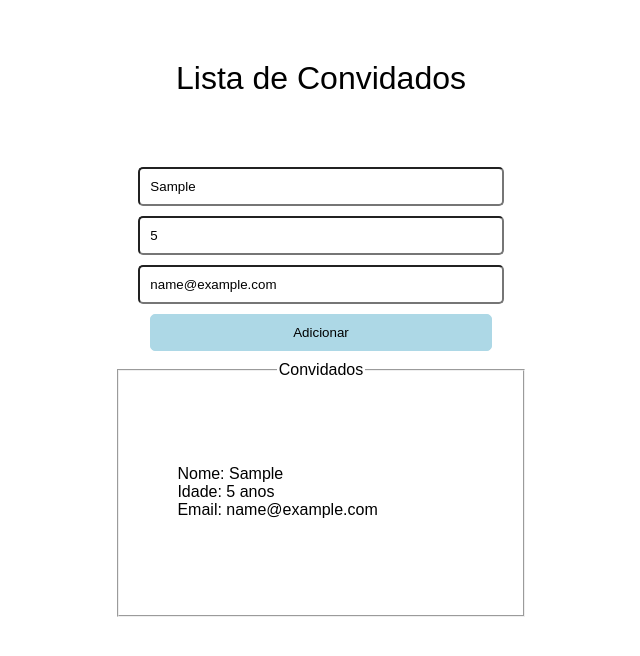
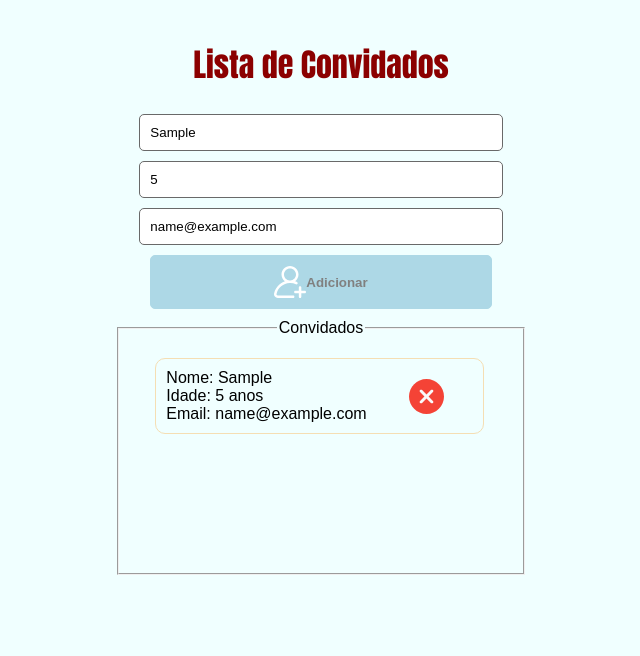
Before and after one commit to vctamir/listaConvidadados, a plain HTML site: page index.htm in a window 1280 px wide. Both pictures are taken after typing "Sample", "5", "name@example.com" into the empty fields and a click on the button "Adicionar". Shown: the whole page, without its empty margins (319-959 px from the left). Drawn offline with Linux system fonts and the light colour scheme.

Commit message:
Aplicação de Styles

```diff
--- a/estilo.css
+++ b/estilo.css
@@ -1,12 +1,20 @@
 * {
     outline: none;
+    font-family: sans-serif;
+}
+
+body {
+    background-color: azure;
     font-family: sans-serif;
 }
 
 h1 {
     font-weight: lighter;
     text-align: center;
-    margin: 60px;
+    margin: 40px;
+    margin-bottom: 15px;
+    color: darkred;
+    font-family: Impact, Haettenschweiler, 'Arial Narrow Bold', sans-serif;
 }
 
 .formulario {
@@ -43,25 +51,57 @@ input {
     width: 60%;
     padding: 10px;
     border-radius: 5px;
+    border-style: solid;
+    border-color: dimgray;
+    border-width: 1px;
 }
 
-button {
+.buttonAdd {
     margin: auto;
     width: 60%;
     padding: 10px;
     border: 1px solid lightblue;
     background-color: lightblue;
     border-radius: 5px;
+    display: flex;
+    justify-content: center;
+    vertical-align: middle;
+}
+
+button span {
+    margin: auto 0px auto 0px;
+    font-weight: 900;
+    color: grey;
+    text-align: center;
+}
+
+.divRemover {
+    display: flex;
+    margin: 5px 5px 5px 5px;
+    border-radius: 10px;
+    border-color: wheat;
+    border-width: 1px;
+    border-style: solid;
+    justify-content: space-evenly;
+    flex-direction: row;
+    vertical-align: middle;
+}
+
+.btnRemover {
+    margin: auto;
+    background-color: transparent;
+    border: none;
+    width: 35px;
+    height: 35px;
+}
+
+.btnRemover img {
+    width: 35px;
 }
 
 section {
     margin: auto;
     width: 50%;
-}
-
-span {
-    margin-bottom: 5px;
-    padding: 10px;
 }
 
 
--- a/index.htm
+++ b/index.htm
@@ -7,6 +7,7 @@
     <title>Lista de Convidados</title>
     <script src="script.js"></script>
     <link rel="stylesheet" href="estilo.css">
+    <link rel="shortcut icon" href="img/laptop.png" type="image/x-icon">
 </head>
 
 <body>
@@ -17,7 +18,10 @@
             <input id="nomeConvidado" type="text" placeholder="Nome do Convidado">
             <input id="idadeConvidado" type="number" placeholder="Idade">
             <input id="emailConvidado" type="Email" placeholder="Email">
-            <button onclick="adicionar()" type="button">Adicionar</button>
+            <button class="buttonAdd" onclick="adicionar()" type="button">
+             <img src="img/add-user.svg" alt="" width="32px">
+              <span>Adicionar</span>
+            </button>
         </div>
     </form>
     <section>
--- a/script.js
+++ b/script.js
@@ -25,10 +25,13 @@ function atualizarLista() {
 
     for (let i = 0; i < nomesConvidados.length; i++) {
 
-        lista.innerHTML = lista.innerHTML + `<div>
+        lista.innerHTML = lista.innerHTML + `<div class="divRemover">
                            <span> Nome: ${nomesConvidados[i].nome}<br>
                            Idade: ${nomesConvidados[i].idade} anos <br>
                            Email: ${nomesConvidados[i].email}</span>
+                           <button class="btnRemover" onclick="removeLista(${i})">
+                             <img  src="img/buttonRemover.svg">
+                           </button>
                            </div>`
     }
 
@@ -36,3 +39,8 @@ function atualizarLista() {
 
 
 }
+
+function removeLista(intPos) {
+    nomesConvidados.splice(intPos, 1);
+    atualizarLista();
+}
```
Also changed, not shown: img/add-user.svg (added), img/buttonRemover.svg (added), img/laptop.png (added).
